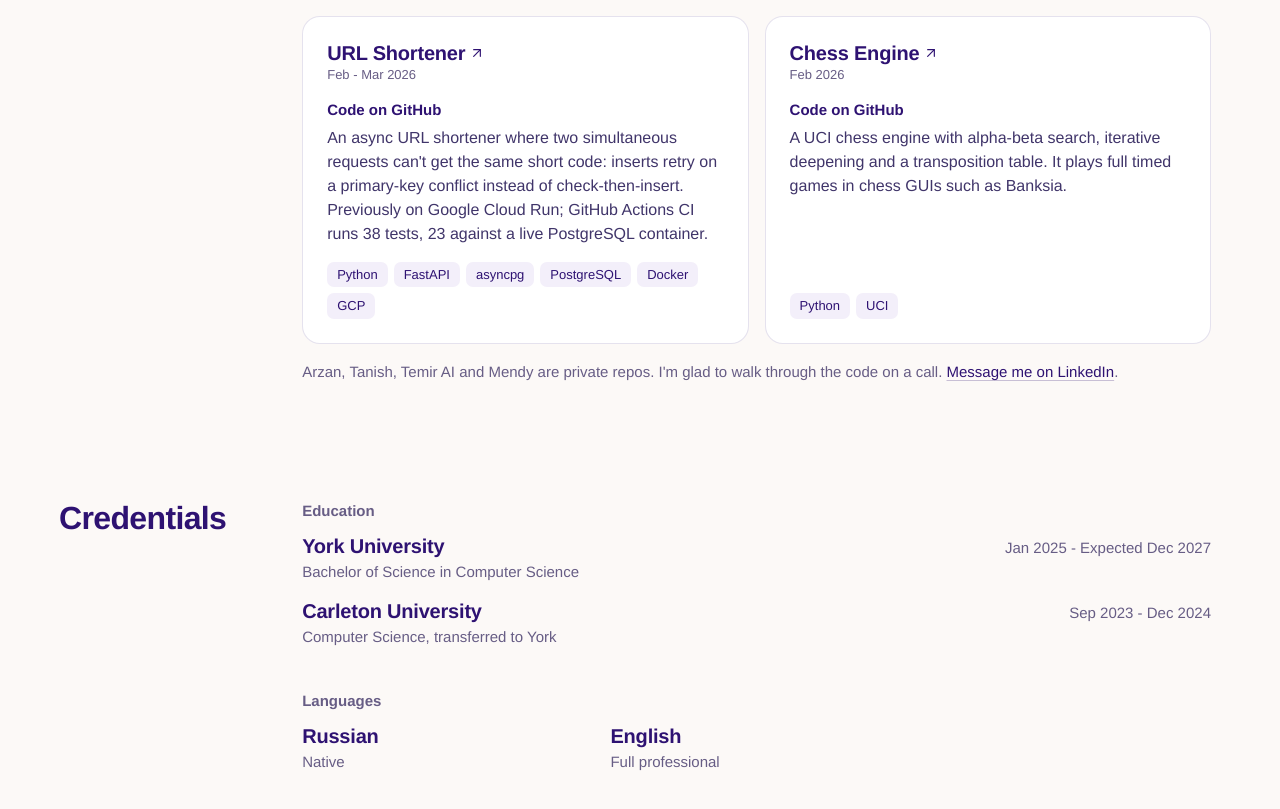
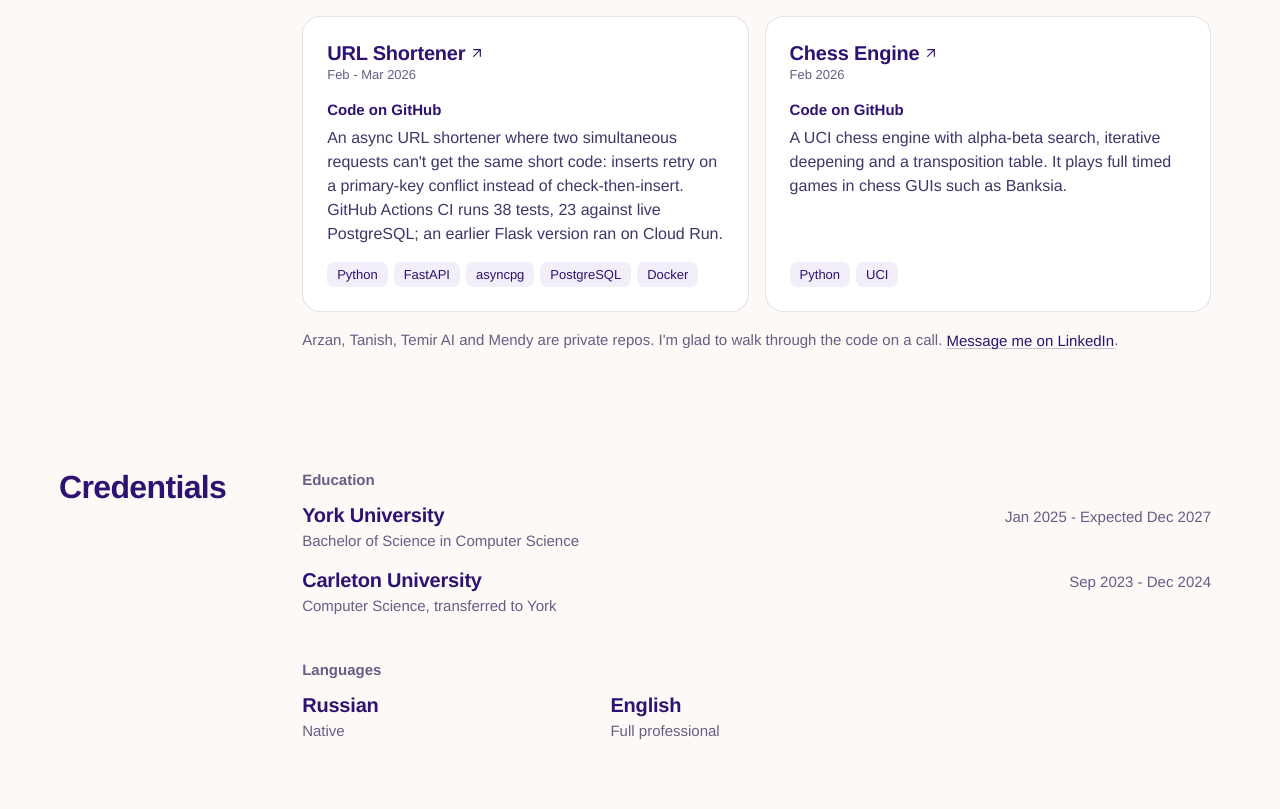
Before and after one commit to alxlyn/personal-portfolio, a React (Vite) app: page / in a window 1280 px wide. Shown: the part 2150-2959 px from the top of the page. Built offline with nearby package versions, Linux system fonts and the light colour scheme.

Commit message:
say only the flask version ran on cloud run

```diff
--- a/src/data/content.js
+++ b/src/data/content.js
@@ -84,8 +84,8 @@ export const projects = [
     href: 'https://github.com/alxlyn/alex-url-shortener',
     meta: 'Code on GitHub',
     dates: 'Feb - Mar 2026',
-    text: "An async URL shortener where two simultaneous requests can't get the same short code: inserts retry on a primary-key conflict instead of check-then-insert. Previously on Google Cloud Run; GitHub Actions CI runs 38 tests, 23 against a live PostgreSQL container.",
-    stack: ['Python', 'FastAPI', 'asyncpg', 'PostgreSQL', 'Docker', 'GCP'],
+    text: "An async URL shortener where two simultaneous requests can't get the same short code: inserts retry on a primary-key conflict instead of check-then-insert. GitHub Actions CI runs 38 tests, 23 against live PostgreSQL; an earlier Flask version ran on Cloud Run.",
+    stack: ['Python', 'FastAPI', 'asyncpg', 'PostgreSQL', 'Docker'],
   },
   {
     name: 'Chess Engine',
```
Also changed, not shown: public/resume.svg, 1 other file (tests, documents, lock files or other folders).
